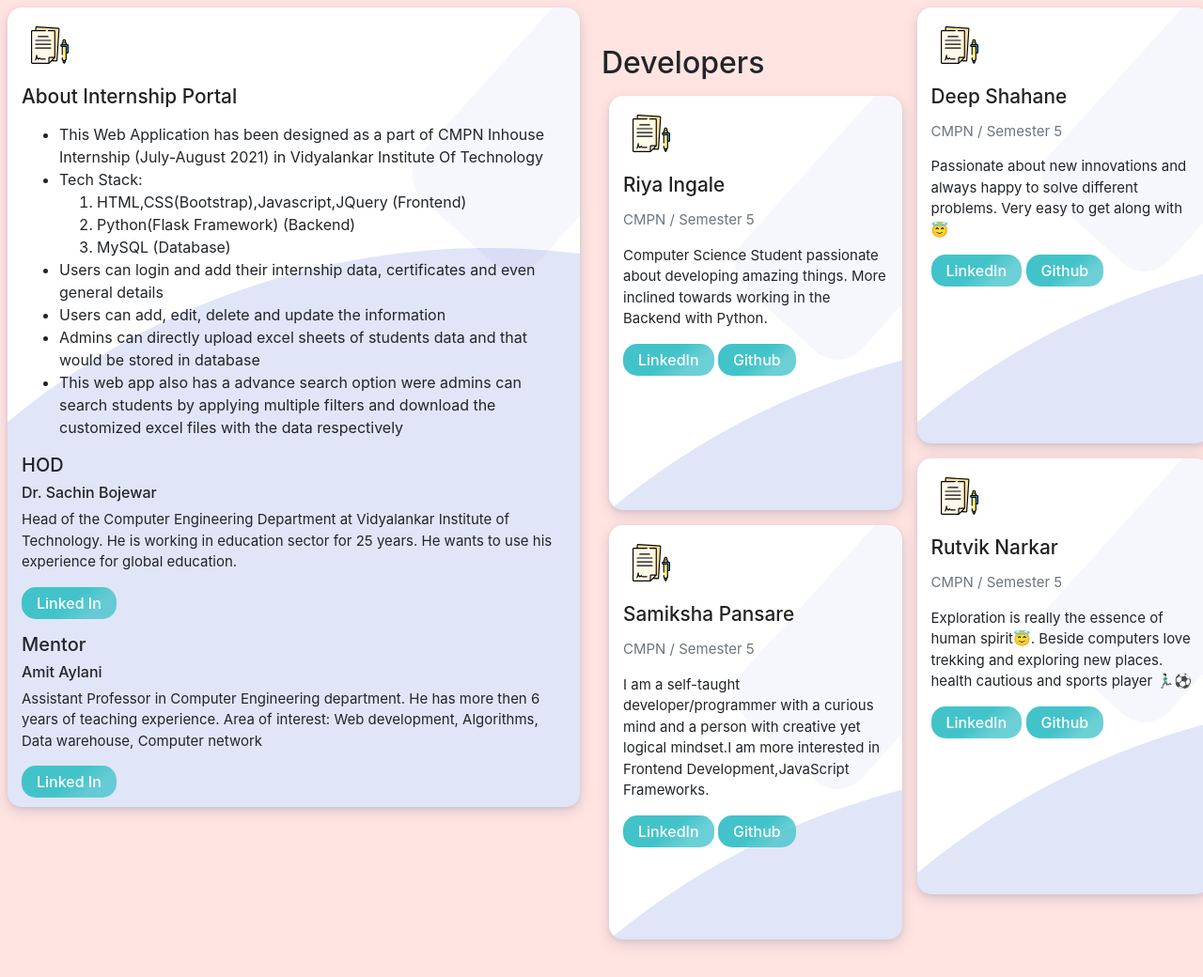
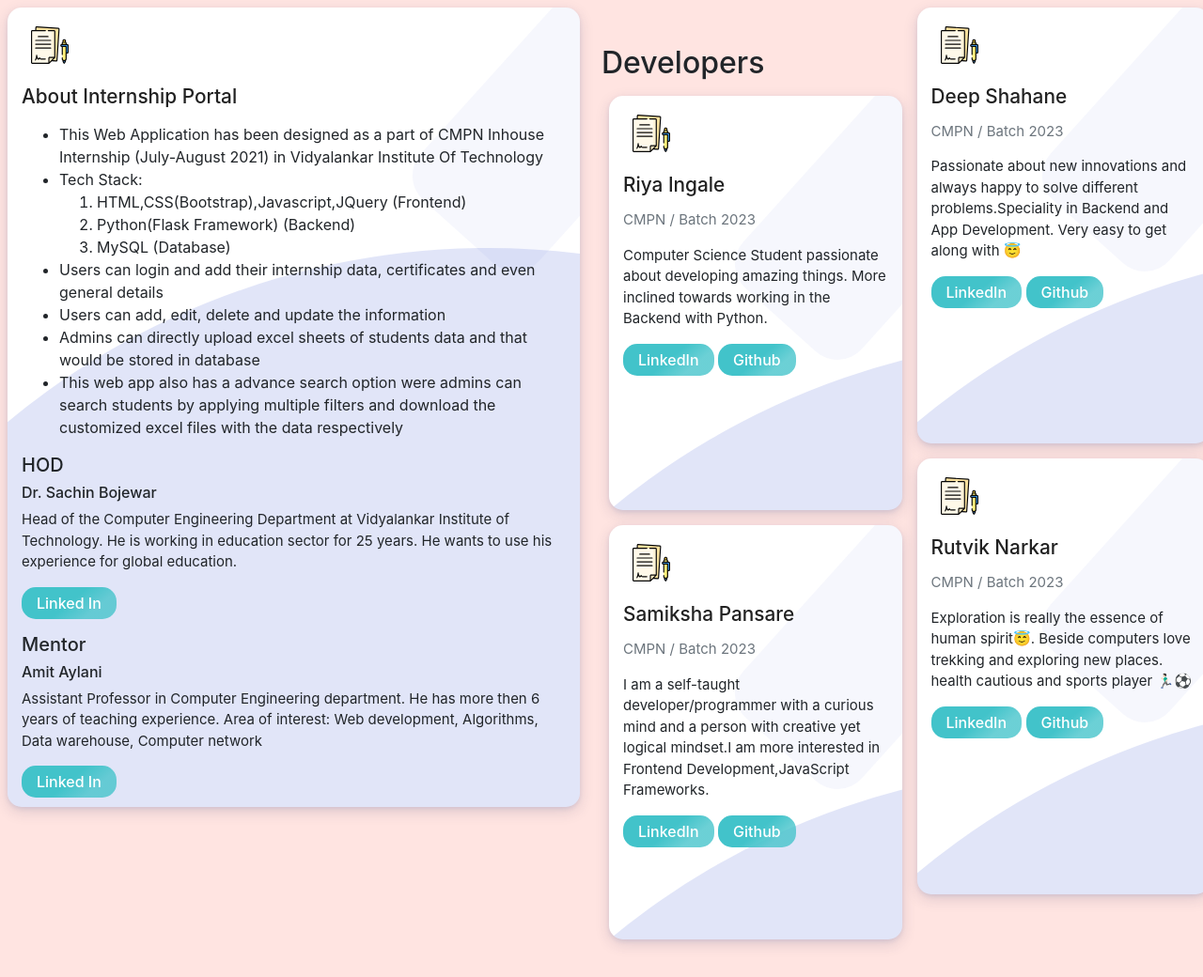
Before and after one commit to riya-ingale/InternshipPortal, a Flask app: page /aboutus in a window 1280 px wide. Shown: the part 60-1100 px from the top of the page at 94% size. Run offline with Flask 2, Linux system fonts and the light colour scheme; some libraries are stand-ins or nearby versions; some web fonts are replaced.

Commit message:
Small changes added

```diff
--- a/templates/aboutus.html
+++ b/templates/aboutus.html
@@ -247,7 +247,7 @@
             </div>
             <div class="solu_description">
               <p class="text-muted">
-                CMPN / Semester 5
+                CMPN / Batch 2023
               </p>
               <p>
                 Computer Science Student passionate about developing amazing things. More inclined towards working in the Backend with Python.
@@ -308,7 +308,7 @@
             </div>
             <div class="solu_description">
               <p class="text-muted">
-                CMPN / Semester 5
+                CMPN / Batch 2023
               </p>
               <p>
                 I am a self-taught developer/programmer with a curious mind and a person with creative yet logical mindset.I am more interested in Frontend Development,JavaScript Frameworks.
@@ -372,10 +372,10 @@
             </div>
             <div class="solu_description">
               <p class="text-muted">
-                CMPN / Semester 5
+                CMPN / Batch 2023
               </p>
               <p>
-                Passionate about new innovations and always happy to solve different problems. Very easy to get along with 😇
+                Passionate about new innovations and always happy to solve different problems.Speciality in Backend and App Development. Very easy to get along with 😇
               </p>
               <a href="https://www.linkedin.com/in/deep-shahane-906b041b0/"><button type="button" class="read_more_btn">LinkedIn</button></a>
               <a href="https://github.com/Deep-De-coder"><button type="button" class="read_more_btn">Github</button></a>
@@ -433,7 +433,7 @@
             </div>
             <div class="solu_description">
               <p class="text-muted">
-                CMPN / Semester 5
+                CMPN / Batch 2023
               </p>
               <p>
                 Exploration is really the essence of human spirit😇. Beside computers love trekking and exploring new places. health cautious and sports player 🏃🏻‍♂️⚽
```
Also changed, not shown: InternshipPortal_Database.db.
